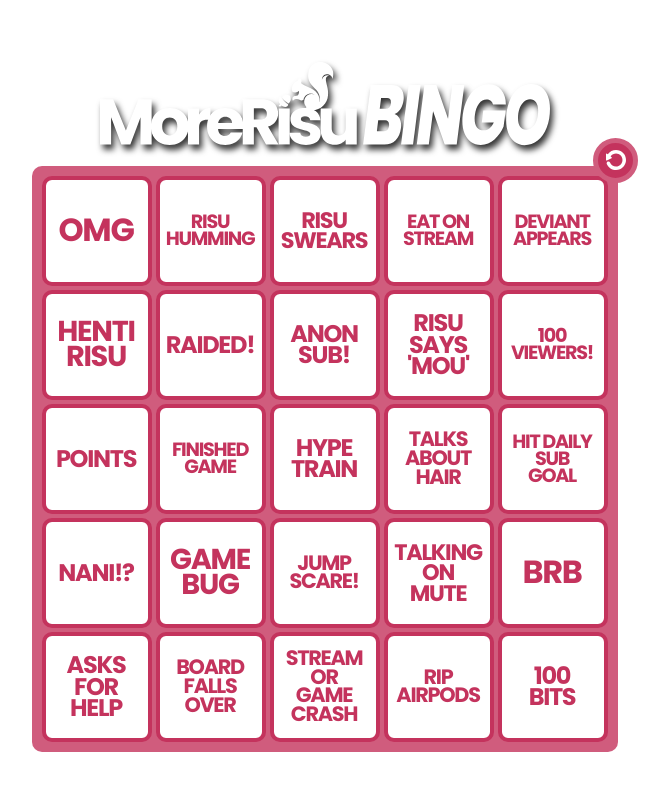
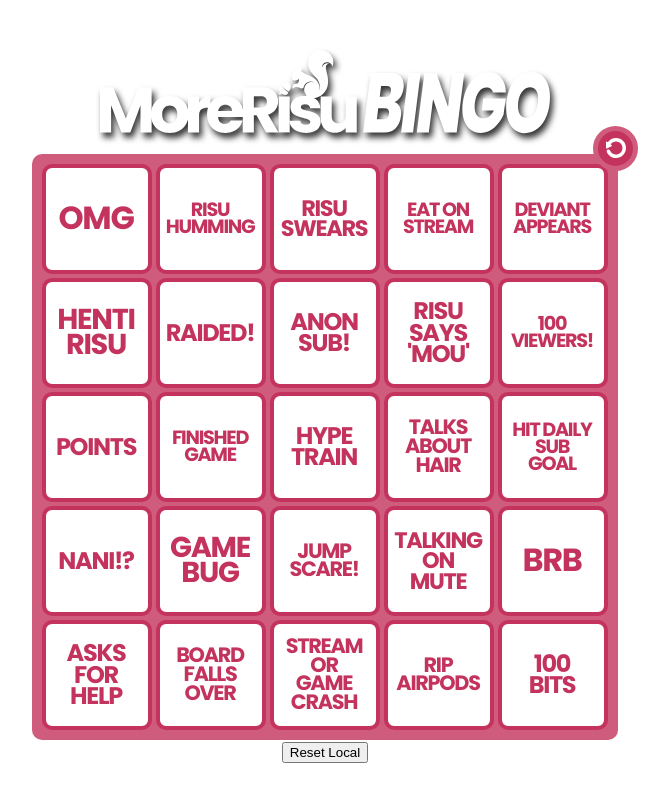
Before and after one commit to William-Owen/morerisu-bingo, a React (Vite) app: page / in a window 1280 px wide. Shown: the whole page, without its empty margins (315-984 px from the left). Built offline with nearby package versions, Linux system fonts and the light colour scheme.

Commit message:
Added local storage reset

```diff
--- a/src/App.tsx
+++ b/src/App.tsx
@@ -37,6 +37,8 @@ function App() {
 				<IconReset />
 			</button>
 
+			<button onClick={()=>{localStorage.clear();}}>Reset Local</button>
+
 		</>
 
 	)
```
